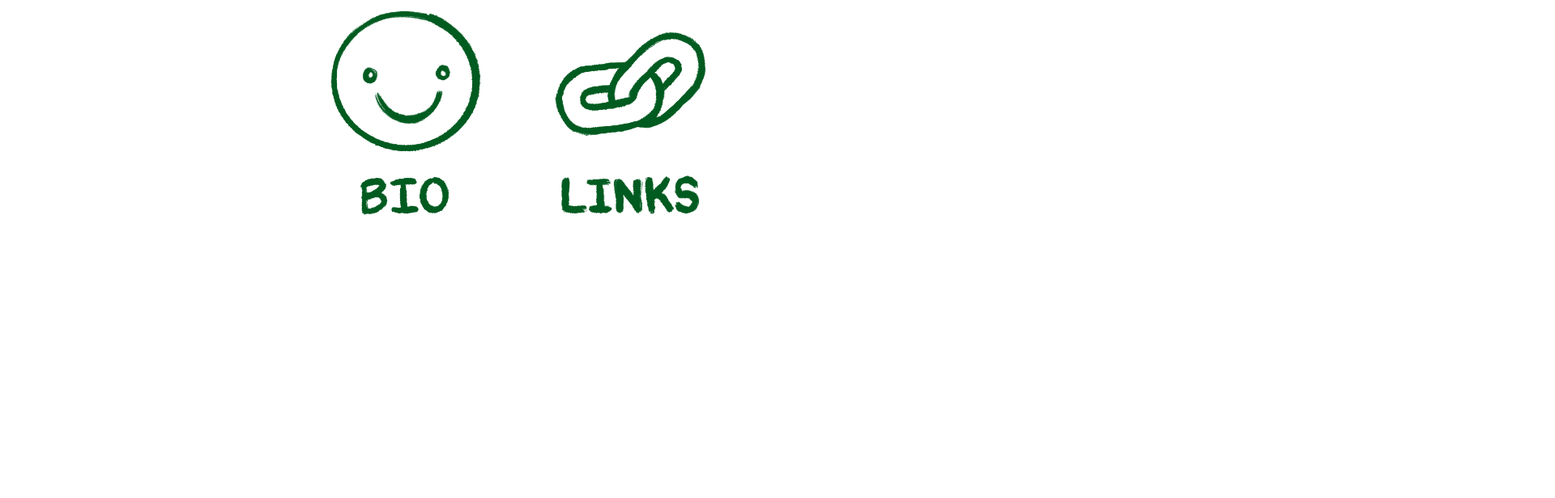
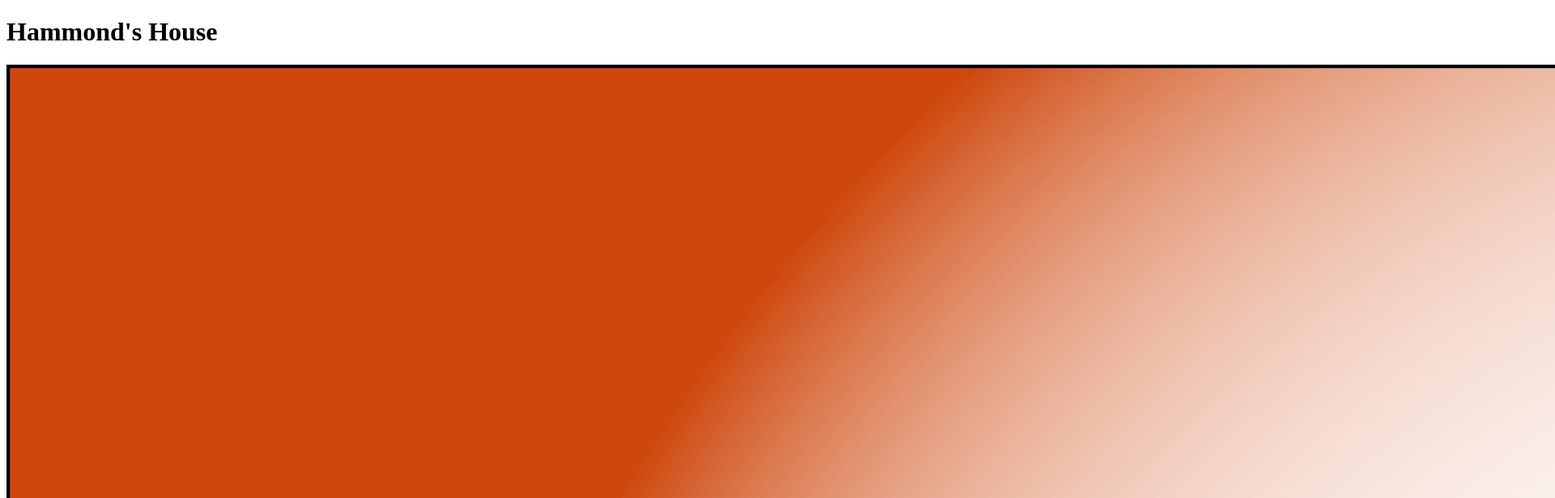
Before and after one commit to Glimmen/site, a plain HTML site: page home.html in a window 1280 px wide. Shown: the top 616 px of the page at 81% size, 1920 px wide, since content can reach past the window. Drawn offline with Linux system fonts and the light colour scheme.

Commit message:
update asset name structure for consistency and add placeholder home-scene.png

```diff
--- a/home.html
+++ b/home.html
@@ -4,13 +4,25 @@
     <head>
         <link rel="stylesheet" href="swag.css">
         <meta charset="utf-8">
-        <title>Hammond's Home Page</title>
+        <title>Hammond's House</title>
     </head>
 
     <body>
-        <div class="menu-container">
-                <a href="bio.html"><img src="assets/Bio.png" onmouseover="this.src='assets/BioHover.png'" onmouseout="this.src='assets/Bio.png'"/></a>
-                <a href="links.html"><img src="assets/Links.png" onmouseover="this.src='assets/LinksHover.png'" onmouseout="this.src='assets/Links.png'"/></a>
+        <header>
+            <h1>Hammond's House</h1>
+        </header>
+
+        <div id="home-scene">
+            <img src="assets/home-scene.png"/>
         </div>
+
+        <menu>
+            <a href="bio.html"><img src="assets/bio.png" onmouseover="this.src='assets/bio-hover.png'" onmouseout="this.src='assets/bio.png'"/></a>
+            <a href="links.html"><img src="assets/links.png" onmouseover="this.src='assets/links-hover.png'" onmouseout="this.src='assets/links.png'"/></a>
+        </menu>
+
+        <footer>
+            <a href="mailto:hamm0235@algonquinlive.com">Get in touch!</a>
+        </footer>
     </body>
 </html>
```
Also changed, not shown: assets/bio-hover.png (renamed from assets/BioHover.png), assets/home-scene.png (added), assets/links-hover.png (renamed from assets/LinksHover.png).
